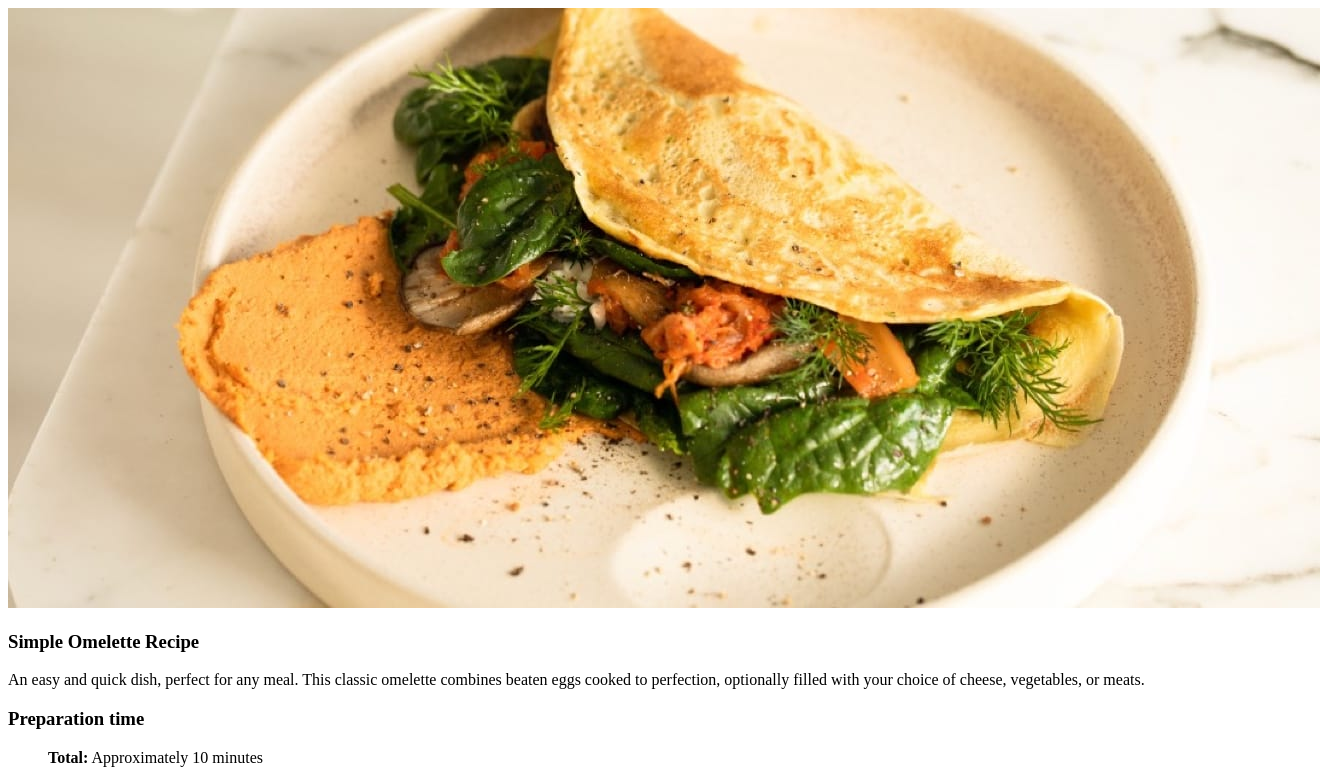
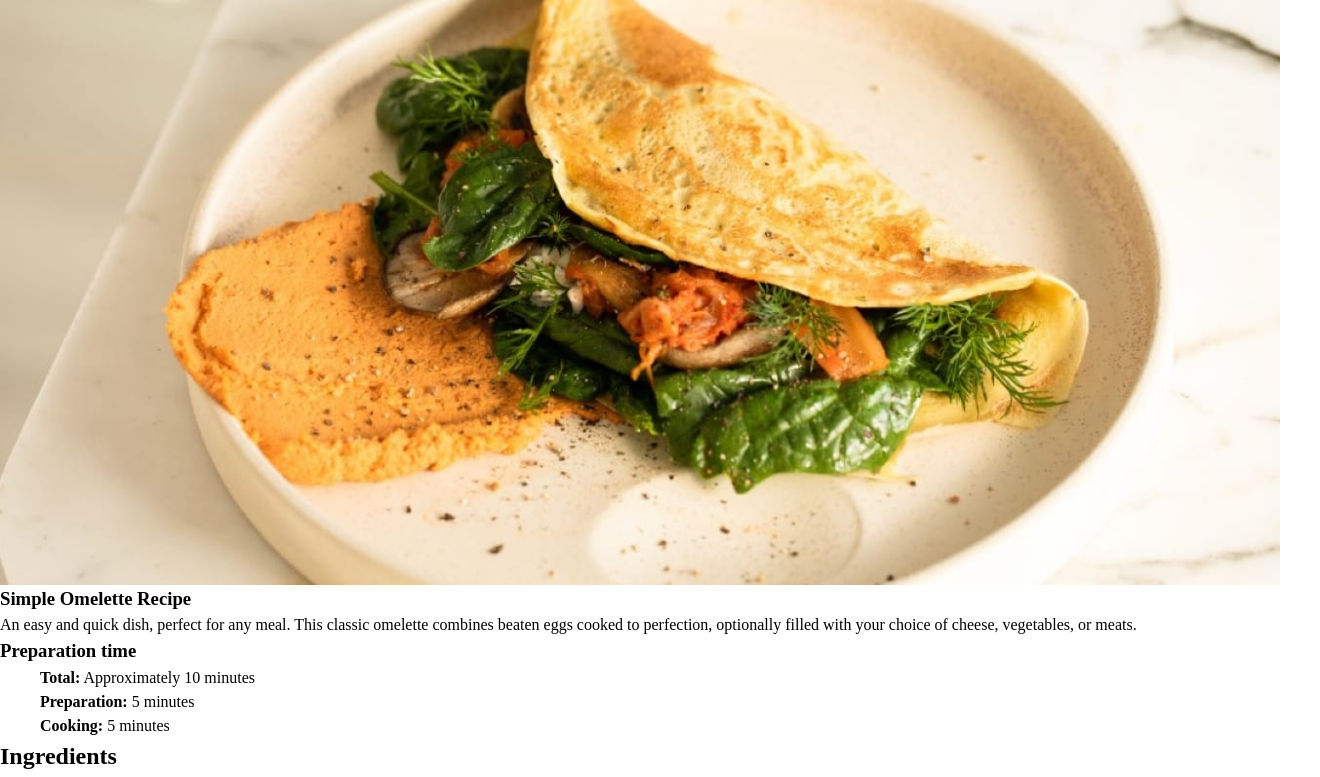
Before and after one commit to turkan03/recipe-page, a plain HTML site: page index.html in a window 1280 px wide. Shown: the top 777 px of the page, 1320 px wide, since content can reach past the window. Drawn offline with Linux system fonts and the light colour scheme.

Commit message:
Add links for css files

```diff
--- a/index.html
+++ b/index.html
@@ -4,7 +4,9 @@
     <meta charset="UTF-8" />
     <meta name="viewport" content="width=device-width, initial-scale=1.0" />
     <!-- displays site properly based on user's device -->
-
+    <link rel="stylesheet" href="css/font.css" />
+    <link rel="stylesheet" href="css/reset.css" />
+    <link rel="stylesheet" href="css/index.css" />
     <link
       rel="icon"
       type="image/png"
```
